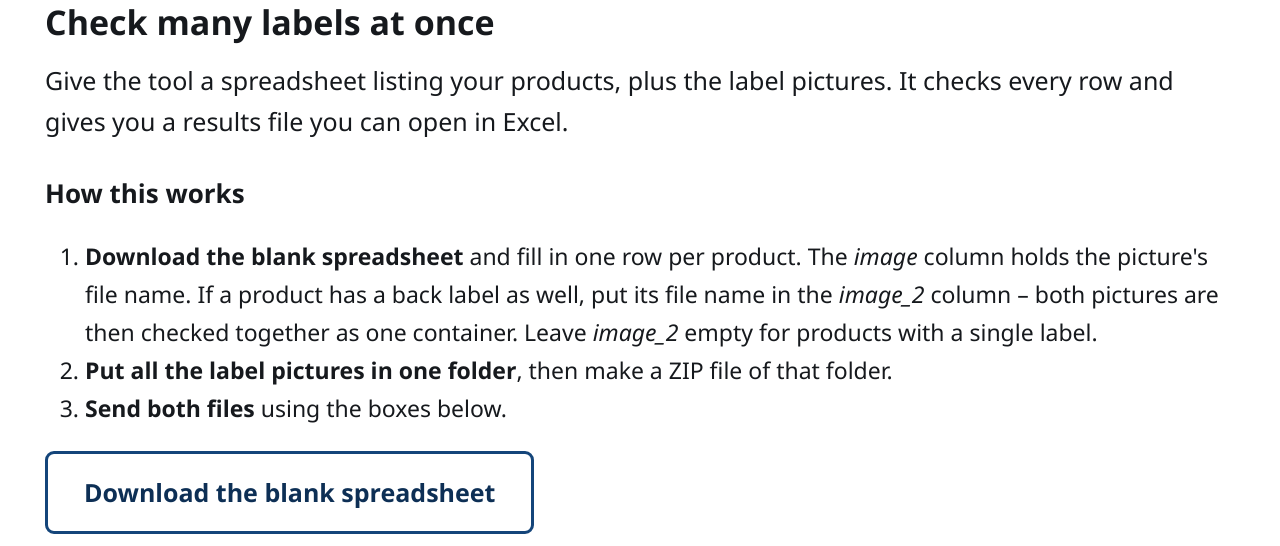
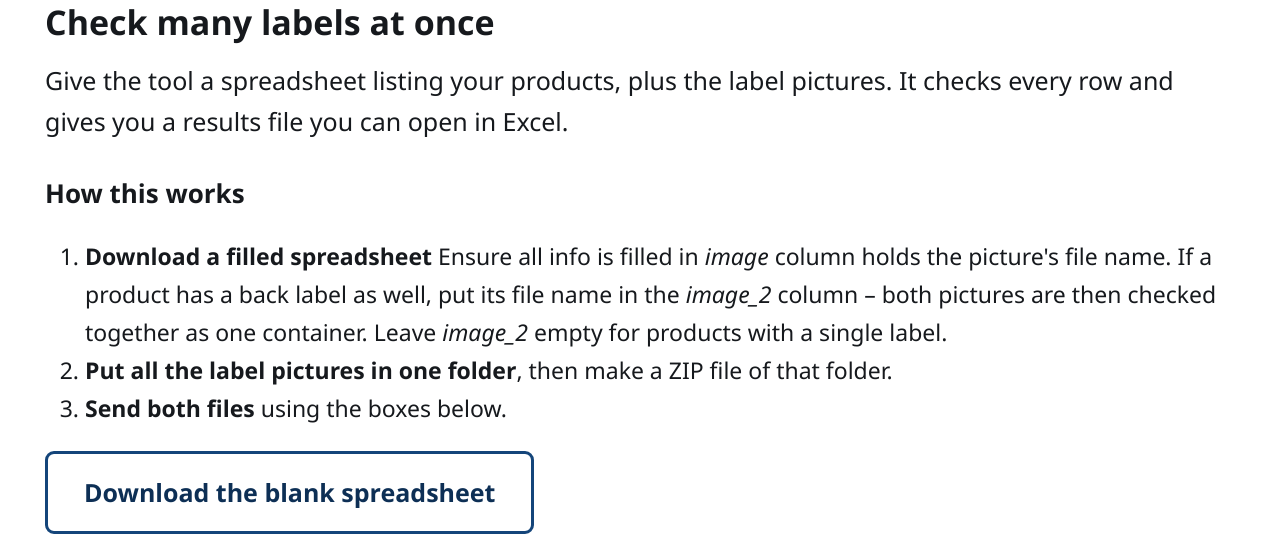
Before and after one commit to nachshon90/alcholprogramchecker, a Flask app: template templates/bulk.html in a window 1280 px wide. Shown: the part 290-836 px from the top of the page. Run offline with Flask 3, Linux system fonts and the light colour scheme; the template is opened without the code that fills it, so the values that code supplies are empty; some libraries are stand-ins or nearby versions.

Commit message:
Update bulk.html

```diff
--- a/templates/bulk.html
+++ b/templates/bulk.html
@@ -17,8 +17,7 @@ in Excel.</p>
 
 <h3>How this works</h3>
 <ol>
-  <li><strong>Download the blank spreadsheet</strong> and fill in one row per
-      product. The <em>image</em> column holds the picture's file name. If a
+  <li><strong>Download a filled spreadsheet</strong> Ensure all info is filled in <em>image</em> column holds the picture's file name. If a
       product has a back label as well, put its file name in the
       <em>image_2</em> column &ndash; both pictures are then checked together
       as one container. Leave <em>image_2</em> empty for products with a
```
